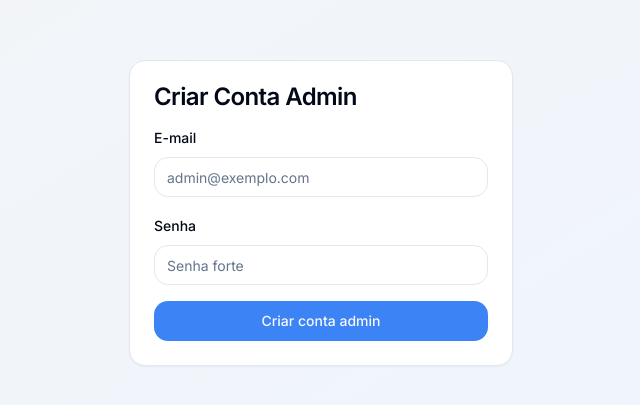
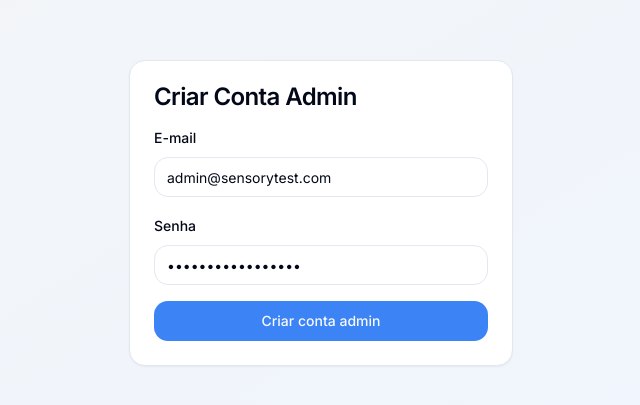
Before and after one commit to 934789/sensory-nexus-insights, a React (Vite) app: page /admin-setup in a window 1280 px wide. Shown: the part 187-592 px from the top of the page, without its empty margins (319-959 px from the left). Built offline with nearby package versions, Linux system fonts and the light colour scheme.

Commit message:
Add admin test account access
Added login and password for the admin test account.

```diff
--- a/src/pages/AdminUserSetup.tsx
+++ b/src/pages/AdminUserSetup.tsx
@@ -8,8 +8,8 @@ import { useToast } from "@/components/ui/use-toast";
 import { useNavigate } from "react-router-dom";
 
 export default function AdminUserSetup() {
-  const [email, setEmail] = useState("");
-  const [password, setPassword] = useState("");
+  const [email, setEmail] = useState("admin@sensorytest.com");
+  const [password, setPassword] = useState("SensoryAdmin2024!");
   const { toast } = useToast();
   const [loading, setLoading] = useState(false);
   const navigate = useNavigate();
@@ -50,7 +50,7 @@ export default function AdminUserSetup() {
 
       toast({
         title: "Conta admin criada com sucesso!",
-        description: "Você já pode fazer login como admin.",
+        description: "Você pode fazer login com admin@sensorytest.com",
       });
       setTimeout(() => navigate("/login"), 1200);
     } catch (err: any) {
@@ -74,7 +74,7 @@ export default function AdminUserSetup() {
               label="E-mail"
               id="admin-email"
               type="email"
-              placeholder="admin@exemplo.com"
+              placeholder="admin@sensorytest.com"
               value={email}
               onChange={e => setEmail(e.target.value)}
               required
```
